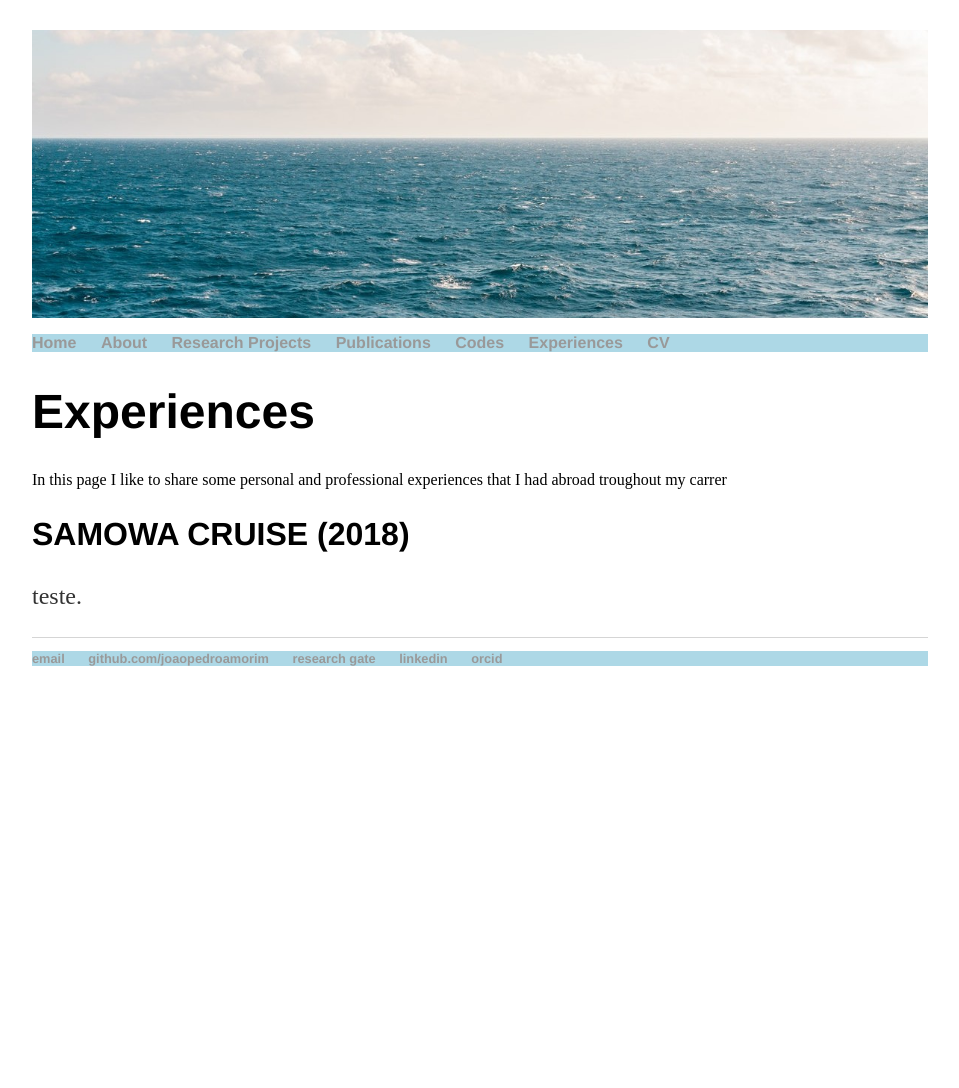
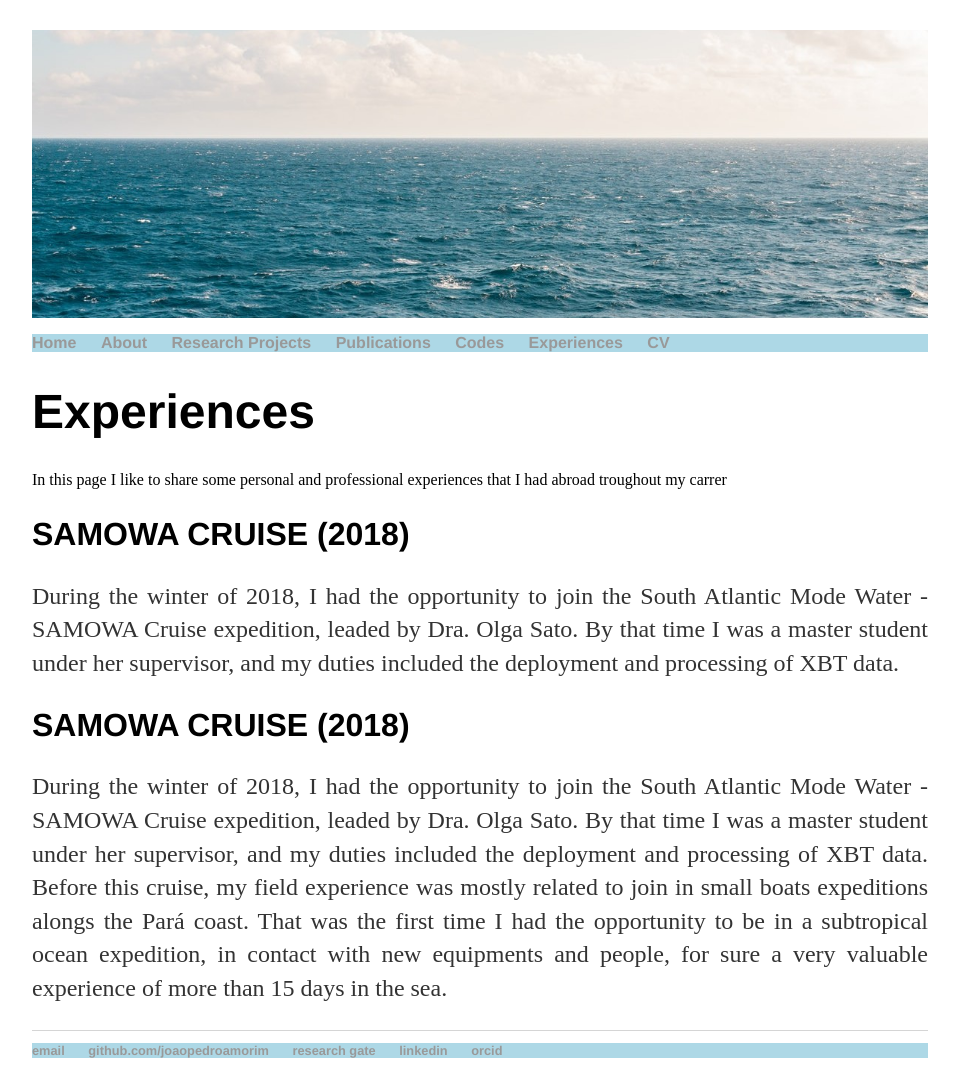
Before and after one commit to joaopedroamorim/joaopedroamorim.github.io, a Jekyll site: the page built from experiences/index.html, in a window 1280 px wide. Shown: the whole page, without its empty margins (160-1119 px from the left). Built offline with Jekyll 4.4.1, drawn with Linux system fonts in a browser that asks for light colours; before the commit the page ends 900 px from its top, so only the background shows below that.

Commit message:
Update index.html

```diff
--- a/experiences/index.html
+++ b/experiences/index.html
@@ -9,6 +9,15 @@ permalink: /experiences/
 
 	<div class = "blurb">
 		<h2> SAMOWA CRUISE (2018) </h2>
-		<p align = "justify"> teste.
+		<p align = "justify"> During the winter of 2018, I had the opportunity to join the South Atlantic Mode Water - SAMOWA Cruise expedition, leaded by Dra. Olga Sato. By that time I was a master student under her supervisor, and my duties included
+			the deployment and processing of XBT data.
 		</p>
 	</div><!--/.blurb -->
+
+
+	<div class = "blurb">
+		<h2> SAMOWA CRUISE (2018) </h2>
+		<p align = "justify"> During the winter of 2018, I had the opportunity to join the South Atlantic Mode Water - SAMOWA Cruise expedition, leaded by Dra. Olga Sato. By that time I was a master student under her supervisor, and my duties included
+			the deployment and processing of XBT data. Before this cruise, my field experience was mostly related to join in small boats expeditions alongs the Pará coast. That was the first time I had the opportunity to be in a subtropical ocean expedition, in contact with new equipments and people, for sure a very valuable experience of more than 15 days in the sea.
+		</p>
+	</div><!--/.blurb -->
```
